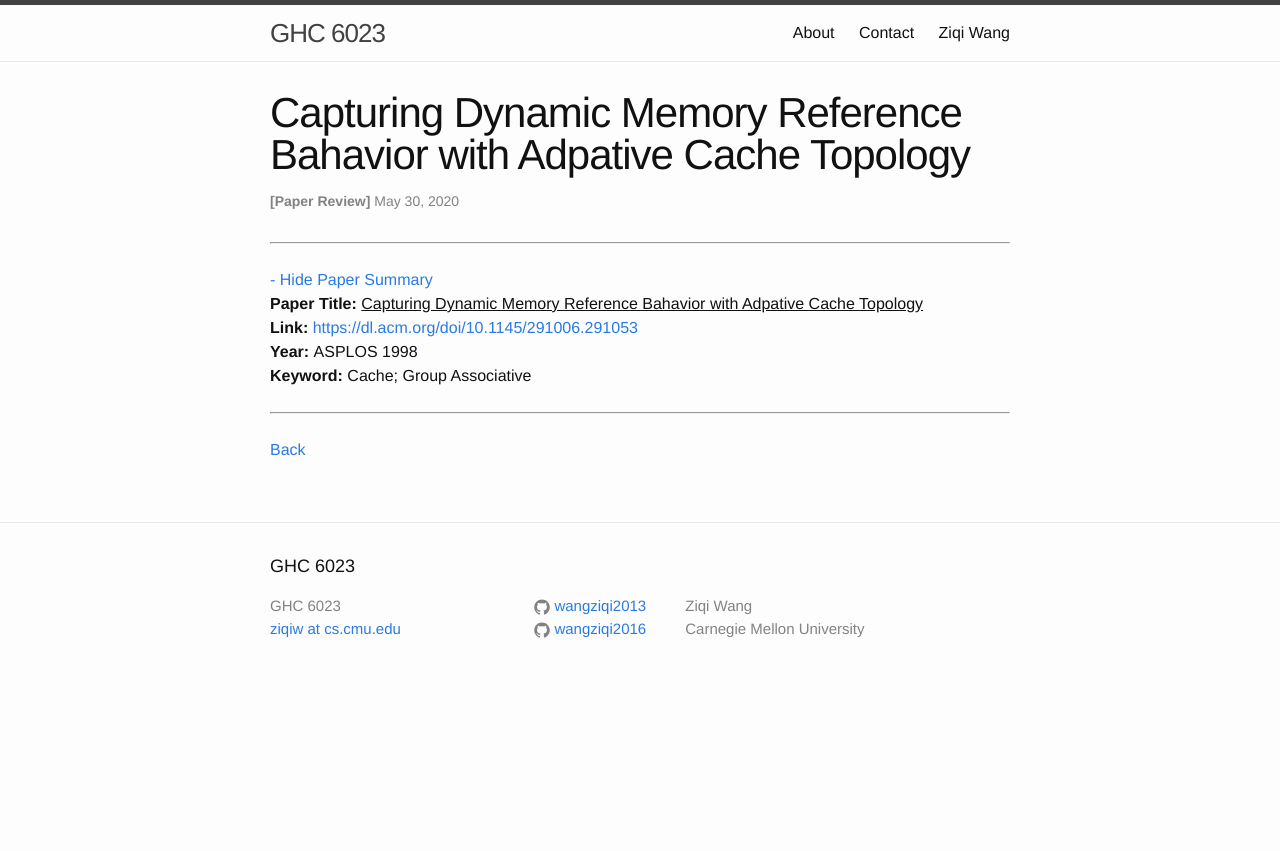
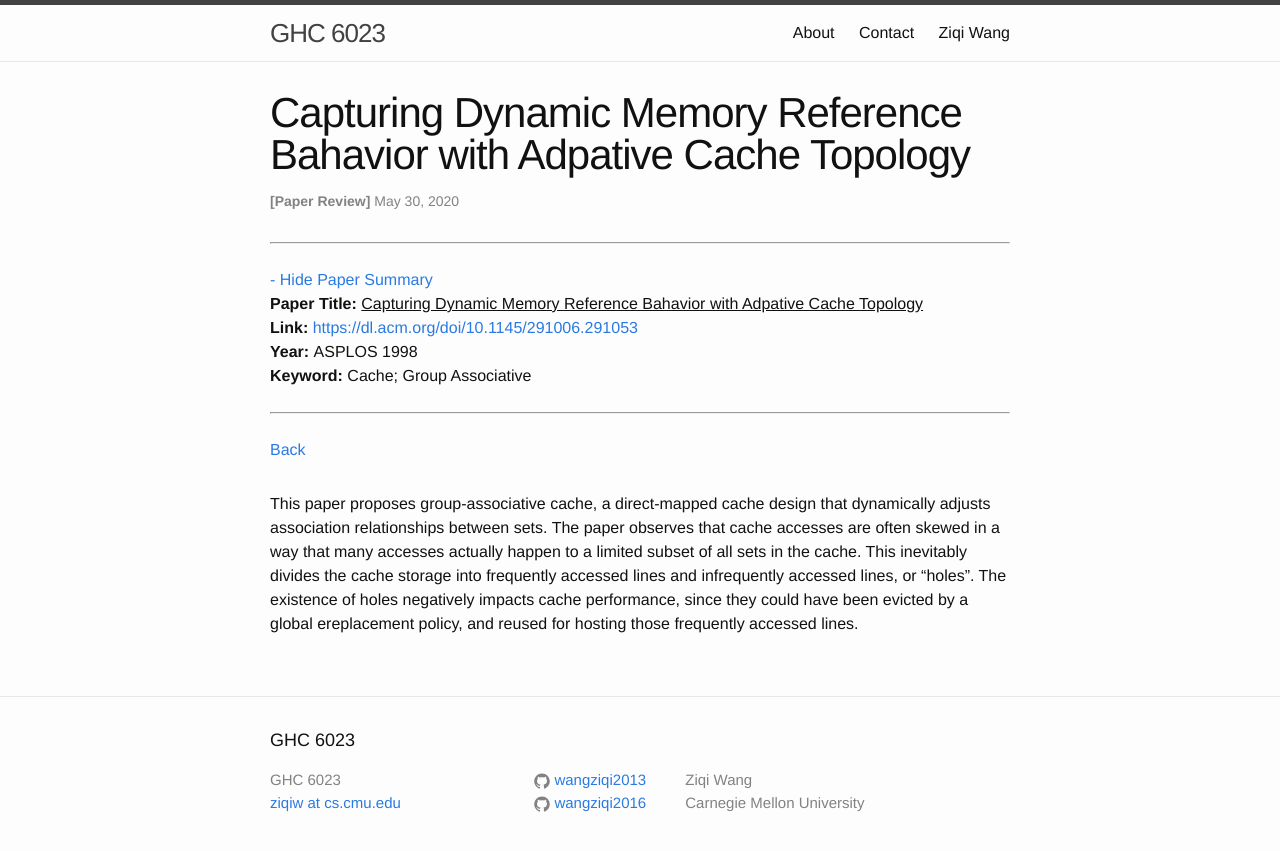
Before and after one commit to wangziqi2013/wangziqi2013.github.io, a Jekyll site: the page built from _posts/2020-05-30-group-associative-cache.markdown, in a window 1280 px wide. Shown: the top 851 px of the page. Built offline with Jekyll 4.4.1, drawn with Linux system fonts in a browser that asks for light colours.

Commit message:
Adding motivation

```diff
--- a/_posts/2020-05-30-group-associative-cache.markdown
+++ b/_posts/2020-05-30-group-associative-cache.markdown
@@ -12,3 +12,9 @@ htm_cd:
 htm_cr:
 version_mgmt:
 ---
+
+This paper proposes group-associative cache, a direct-mapped cache design that dynamically adjusts association relationships
+between sets. The paper observes that cache accesses are often skewed in a way that many accesses actually happen to a
+limited subset of all sets in the cache. This inevitably divides the cache storage into frequently accessed lines and
+infrequently accessed lines, or "holes". The existence of holes negatively impacts cache performance, since they could
+have been evicted by a global ereplacement policy, and reused for hosting those frequently accessed lines.
```
